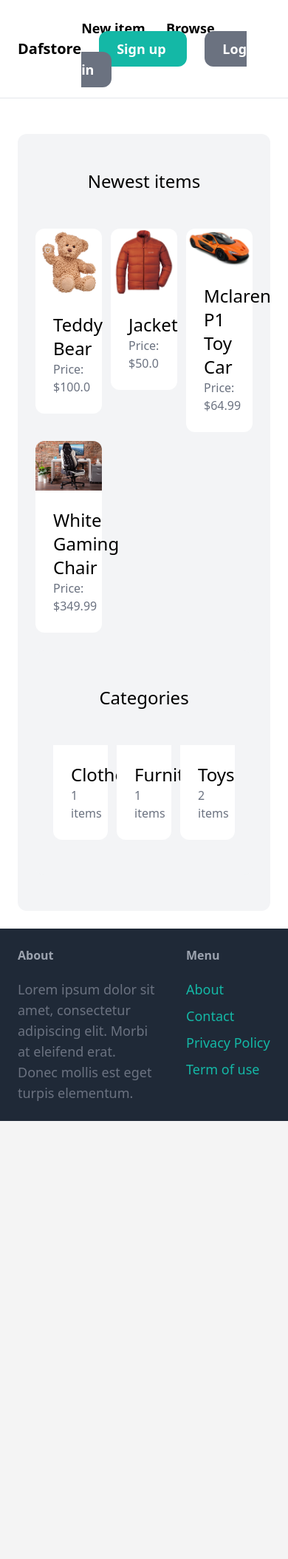
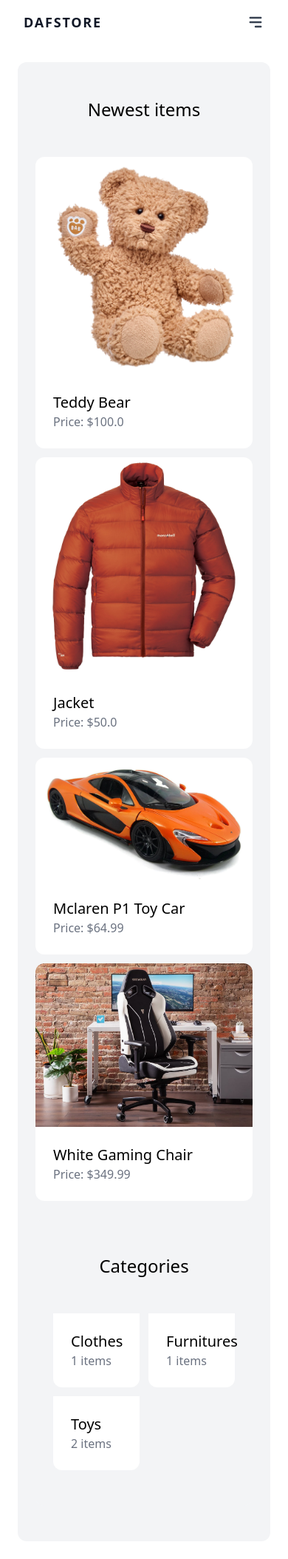
Before and after one commit to dafx7/Dafstore-django-marketplace, a Django app: page / in a window 390 px wide. Shown: the top 2107 px of the page at 74% size. Before the commit the page ends 1515 px from the top, so only its background shows below. Run offline with Django 4.2, Linux system fonts and the light colour scheme; data comes from the database, SQL or seed files in the repository; both versions use the stored data as it was after the commit; some libraries are stand-ins or nearby versions.

Commit message:
Make the site responsive

```diff
--- a/core/templates/core/base.html
+++ b/core/templates/core/base.html
@@ -7,15 +7,18 @@
     <meta name="viewport" content="width=device-width, initial-scale=1.0">
     <title>{% block title %}{% endblock %} | DafStore</title>
     <script src="https://cdn.tailwindcss.com"></script>
+    <script src="https://cdn.jsdelivr.net/gh/alpinejs/alpine@v2.x.x/dist/alpine.min.js" defer></script>
 </head>
 
 <body>
-    <nav class="py-6 px-6 flex justify-between items-center border-b border-gray-200">
+    <!-- <nav class="py-6 px-6 flex justify-between items-center border-b border-gray-200">
 
         <a href="{% url 'core:index' %}" class="text-xl font-semibold">Dafstore</a>
 
         <div class="space-x-6">
+            {% if user.is_staff %}
             <a href="{% url 'item:new' %}" class="text-lg font-semibold hover:text-gray-500">New item</a>
+            {% endif %}
             <a href="{% url 'item:items' %}" class="text-lg font-semibold hover:text-gray-500">Browse</a>
 
             {% if not request.user.is_authenticated %}
@@ -38,7 +41,51 @@
             {% endif %}
         </div>
 
-    </nav>
+    </nav> -->
+
+    <div class="w-full text-gray-700 bg-white dark-mode:text-gray-200 dark-mode:bg-gray-800">
+        <div x-data="{ open: false }"
+            class="flex flex-col max-w-screen-xl px-4 mx-auto md:items-center md:justify-between md:flex-row md:px-6 lg:px-8">
+            <div class="p-4 flex flex-row items-center justify-between">
+                <a href="{% url 'core:index' %}"
+                    class="text-lg font-semibold tracking-widest text-gray-900 uppercase rounded-lg dark-mode:text-white focus:outline-none focus:shadow-outline">DafStore</a>
+                <button class="md:hidden rounded-lg focus:outline-none focus:shadow-outline" @click="open = !open">
+                    <svg fill="currentColor" viewBox="0 0 20 20" class="w-6 h-6">
+                        <path x-show="!open" fill-rule="evenodd"
+                            d="M3 5a1 1 0 011-1h12a1 1 0 110 2H4a1 1 0 01-1-1zM3 10a1 1 0 011-1h12a1 1 0 110 2H4a1 1 0 01-1-1zM9 15a1 1 0 011-1h6a1 1 0 110 2h-6a1 1 0 01-1-1z"
+                            clip-rule="evenodd"></path>
+                        <path x-show="open" fill-rule="evenodd"
+                            d="M4.293 4.293a1 1 0 011.414 0L10 8.586l4.293-4.293a1 1 0 111.414 1.414L11.414 10l4.293 4.293a1 1 0 01-1.414 1.414L10 11.414l-4.293 4.293a1 1 0 01-1.414-1.414L8.586 10 4.293 5.707a1 1 0 010-1.414z"
+                            clip-rule="evenodd"></path>
+                    </svg>
+                </button>
+            </div>
+            <nav :class="{'flex': open, 'hidden': !open}"
+                class="flex-col flex-grow pb-4 md:pb-0 hidden md:flex md:justify-end md:flex-row">
+                {% if user.is_staff %}
+                <a class="px-4 py-2 mt-2 text-sm font-semibold bg-transparent rounded-lg dark-mode:bg-transparent dark-mode:hover:bg-gray-600 dark-mode:focus:bg-gray-600 dark-mode:focus:text-white dark-mode:hover:text-white dark-mode:text-gray-200 md:mt-0 md:ml-4 hover:text-gray-900 focus:text-gray-900 hover:bg-gray-200 focus:bg-gray-200 focus:outline-none focus:shadow-outline"
+                    href="{% url 'item:new' %}">New Item</a>
+                {% endif %}
+                <a class="px-4 py-2 mt-2 text-sm font-semibold bg-transparent rounded-lg dark-mode:bg-transparent dark-mode:hover:bg-gray-600 dark-mode:focus:bg-gray-600 dark-mode:focus:text-white dark-mode:hover:text-white dark-mode:text-gray-200 md:mt-0 md:ml-4 hover:text-gray-900 focus:text-gray-900 hover:bg-gray-200 focus:bg-gray-200 focus:outline-none focus:shadow-outline"
+                    href="{% url 'item:items' %}">Browse</a>
+
+                {% if not request.user.is_authenticated %}
+                <a class="px-4 py-2 mt-2 text-sm font-semibold bg-transparent rounded-lg dark-mode:bg-transparent dark-mode:hover:bg-gray-600 dark-mode:focus:bg-gray-600 dark-mode:focus:text-white dark-mode:hover:text-white dark-mode:text-gray-200 md:mt-0 md:ml-4 hover:text-gray-900 focus:text-gray-900 hover:bg-gray-200 focus:bg-gray-200 focus:outline-none focus:shadow-outline"
+                    href="{% url 'core:signup' %}">Sign up</a>
+                <a class="px-4 py-2 mt-2 text-sm font-semibold bg-transparent rounded-lg dark-mode:bg-transparent dark-mode:hover:bg-gray-600 dark-mode:focus:bg-gray-600 dark-mode:focus:text-white dark-mode:hover:text-white dark-mode:text-gray-200 md:mt-0 md:ml-4 hover:text-gray-900 focus:text-gray-900 hover:bg-gray-200 focus:bg-gray-200 focus:outline-none focus:shadow-outline"
+                    href="{% url 'core:login' %}">Log in</a>
+                {% else %}
+                <a class="px-4 py-2 mt-2 text-sm font-semibold bg-transparent rounded-lg dark-mode:bg-transparent dark-mode:hover:bg-gray-600 dark-mode:focus:bg-gray-600 dark-mode:focus:text-white dark-mode:hover:text-white dark-mode:text-gray-200 md:mt-0 md:ml-4 hover:text-gray-900 focus:text-gray-900 hover:bg-gray-200 focus:bg-gray-200 focus:outline-none focus:shadow-outline"
+                    href="{% url 'conversation:inbox' %}">Inbox</a>
+                <a class="px-4 py-2 mt-2 text-sm font-semibold bg-transparent rounded-lg dark-mode:bg-transparent dark-mode:hover:bg-gray-600 dark-mode:focus:bg-gray-600 dark-mode:focus:text-white dark-mode:hover:text-white dark-mode:text-gray-200 md:mt-0 md:ml-4 hover:text-gray-900 focus:text-gray-900 hover:bg-gray-200 focus:bg-gray-200 focus:outline-none focus:shadow-outline"
+                    href="{% url 'dashboard:index' %}">Dashboard</a>
+                <a class="px-4 py-2 mt-2 text-sm font-semibold bg-transparent rounded-lg dark-mode:bg-transparent dark-mode:hover:bg-gray-600 dark-mode:focus:bg-gray-600 dark-mode:focus:text-white dark-mode:hover:text-white dark-mode:text-gray-200 md:mt-0 md:ml-4 hover:text-gray-900 focus:text-gray-900 hover:bg-gray-200 focus:bg-gray-200 focus:outline-none focus:shadow-outline"
+                    href="{% url 'core:logout' %}">Logout</a>
+                {% endif %}
+            </nav>
+        </div>
+    </div>
+
 
     <div class="px-6 py-6">
         {% block content %}
--- a/core/templates/core/index.html
+++ b/core/templates/core/index.html
@@ -3,10 +3,10 @@
 {% block title %} Welcome {% endblock %}
 
 {% block content %}
-<div class="mt-6 px-6 py-12 bg-gray-100 rounded-xl">
+<div class="px-6 py-12 bg-gray-100 rounded-xl">
     <h2 class="mb-12 text-2xl text-center">Newest items</h2>
 
-    <div class="grid grid-cols-3 gap-3">
+    <div class="grid gap-3 grid-cols-1 md:grid-cols-2 lg:grid-cols-3">
         {% for item in items %}
         <div>
             <a href="{% url 'item:detail' item.id %}">
@@ -15,7 +15,7 @@
                 </div>
 
                 <div class="p-6 bg-white rounded-b-xl">
-                    <h2 class="text-2xl">{{ item.name }}</h2>
+                    <h2 class="text-xl md:text-2xl">{{ item.name }}</h2>
                     <p class="text-gray-500">Price: ${{ item.price }}</p>
                 </div>
             </a>
@@ -26,12 +26,12 @@
     <div class="mt-6 px-6 py-12 bg-gray-100 rounded-xl">
         <h2 class="mb-12 text-2xl text-center">Categories</h2>
 
-        <div class="grid grid-cols-3 gap-3">
+        <div class="grid gap-3 grid-cols-2 md:grid-cols-3">
             {% for category in categories %}
             <div>
-                <a href="#">
+                <a href="{% url 'item:items' %}?category={{ category.id }}">
                     <div class="p-6 bg-white rounded-b-xl">
-                        <h2 class="text-2xl">{{ category.name }}</h2>
+                        <h2 class="text-xl md:text-2xl">{{ category.name }}</h2>
                         <p class="text-gray-500">{{ category.items.count }} items</p>
                     </div>
                 </a>
--- a/core/templates/core/login.html
+++ b/core/templates/core/login.html
@@ -3,7 +3,7 @@
 {% block title %}Sign up{% endblock %}
 
 {% block content %}
-<div class="w-1/2 my-6 mx-auto p-6 bg-gray-100 rounded-xl">
+<div class="w-96 my-6 mx-auto p-6 bg-gray-100 rounded-xl md:w-1/2">
     <h1 class="mb-6 text-3xl">Log in</h1>
     <form method="post" action=".">
         {% csrf_token %}
--- a/core/templates/core/signup.html
+++ b/core/templates/core/signup.html
@@ -3,7 +3,7 @@
 {% block title %}Sign up{% endblock %}
 
 {% block content %}
-<div class="w-1/2 my-6 mx-auto p-6 bg-gray-100 rounded-xl">
+<div class="w-96 my-6 mx-auto p-6 bg-gray-100 rounded-xl md:w-1/2">
     <h1 class="mb-6 text-3xl">Sign up</h1>
     <form method="post" action=".">
         {% csrf_token %}
--- a/core/views.py
+++ b/core/views.py
@@ -22,9 +22,14 @@ def signup(request):
 
 
 def index(request):
+    categories = Category.objects.all()
+    category_id = request.GET.get('category', 0)
+    items = Item.objects.filter(is_sold=False)
+
     context = {
-        'categories': Category.objects.all(),
-        'items': Item.objects.filter(is_sold=False)[0:6],
+        'categories': categories,
+        'category_id': category_id,
+        'items': items,
     }
     return render(request, 'core/index.html', context)
 
--- a/dashboard/templates/dashboard/index.html
+++ b/dashboard/templates/dashboard/index.html
@@ -6,7 +6,7 @@
 <div class="mt-6 px-6 py-12 bg-gray-100 rounded-xl">
     <h2 class="mb-12 text-2xl text-center">My items</h2>
 
-    <div class="grid grid-cols-3 gap-3">
+    <div class="grid grid-cols-2 gap-3 md:grid-cols-3">
         {% for item in items %}
         <div>
             <a href="{% url 'item:detail' item.id %}">
--- a/item/templates/item/items.html
+++ b/item/templates/item/items.html
@@ -4,7 +4,7 @@
 
 {% block content %}
     <div class="pb-6 grid grid-cols-4 gap-4 bg-gray-100">
-        <div class="col-span-1">
+        <div class="col-span-2 md:col-span-1">
             <form method="get" action="{% url 'item:items' %}">
                 <input name="query" class="w-full py-4 px-6 border rounded-xl" type="text" value="{{ query }}" placeholder="Find a Jacket, a Chair, or a Car... ">
                 <button class="mt-2 py-4 px-8 text-lg bg-teal-500 text-white rounded-xl">Search</button>
@@ -32,8 +32,8 @@
             </ul>
         </div>
 
-        <div class="col-span-3">
-            <div class="grid grid-cols-3 gap-3">
+        <div class="col-span-2 md:col-span-3">
+            <div class="grid grid-cols-1 gap-3 md:grid-cols-3">
                 {% for item in items %}
                 <div>
                     <a href="{% url 'item:detail' item.id %}">
```
Also changed, not shown: item/templates/item/details.html (+4 -3 lines), db.sqlite3.
